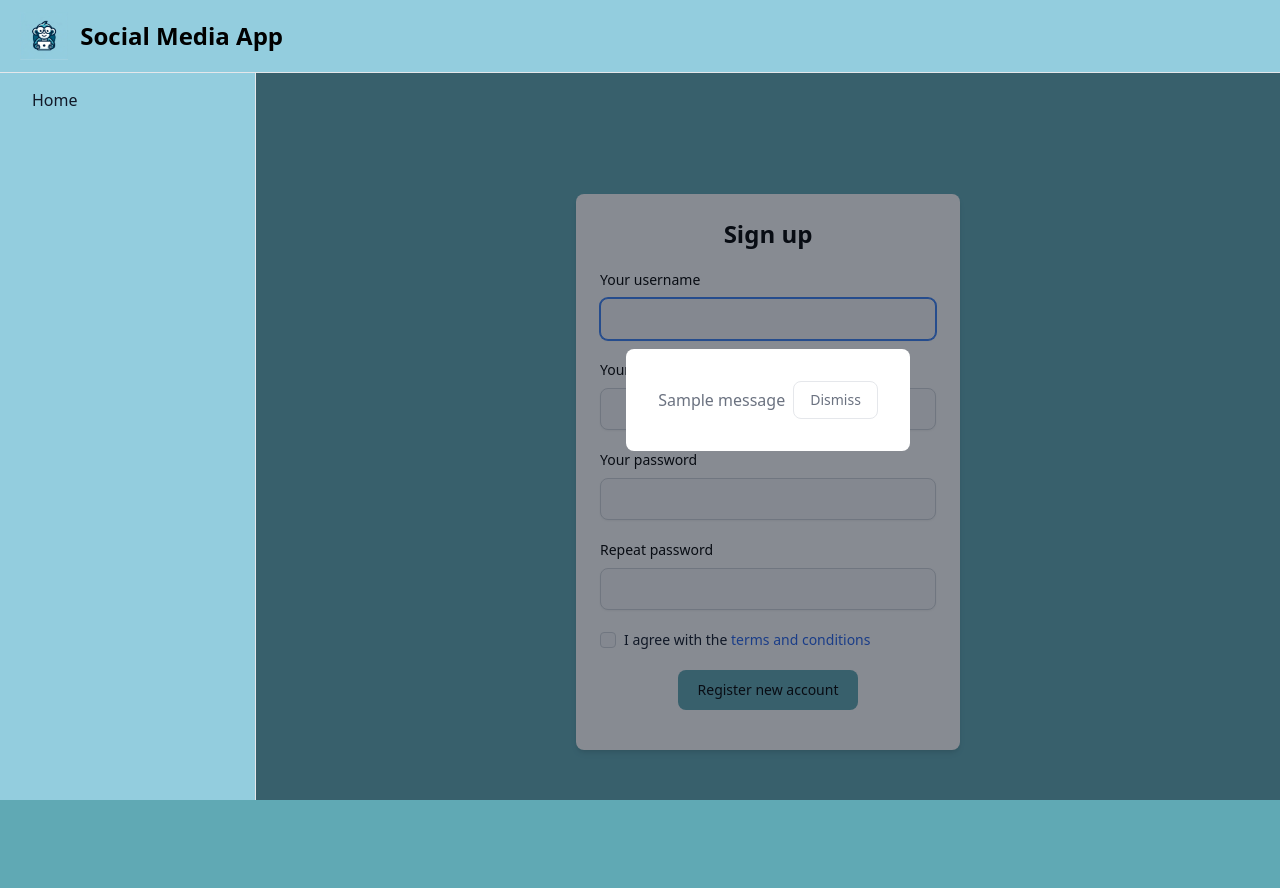
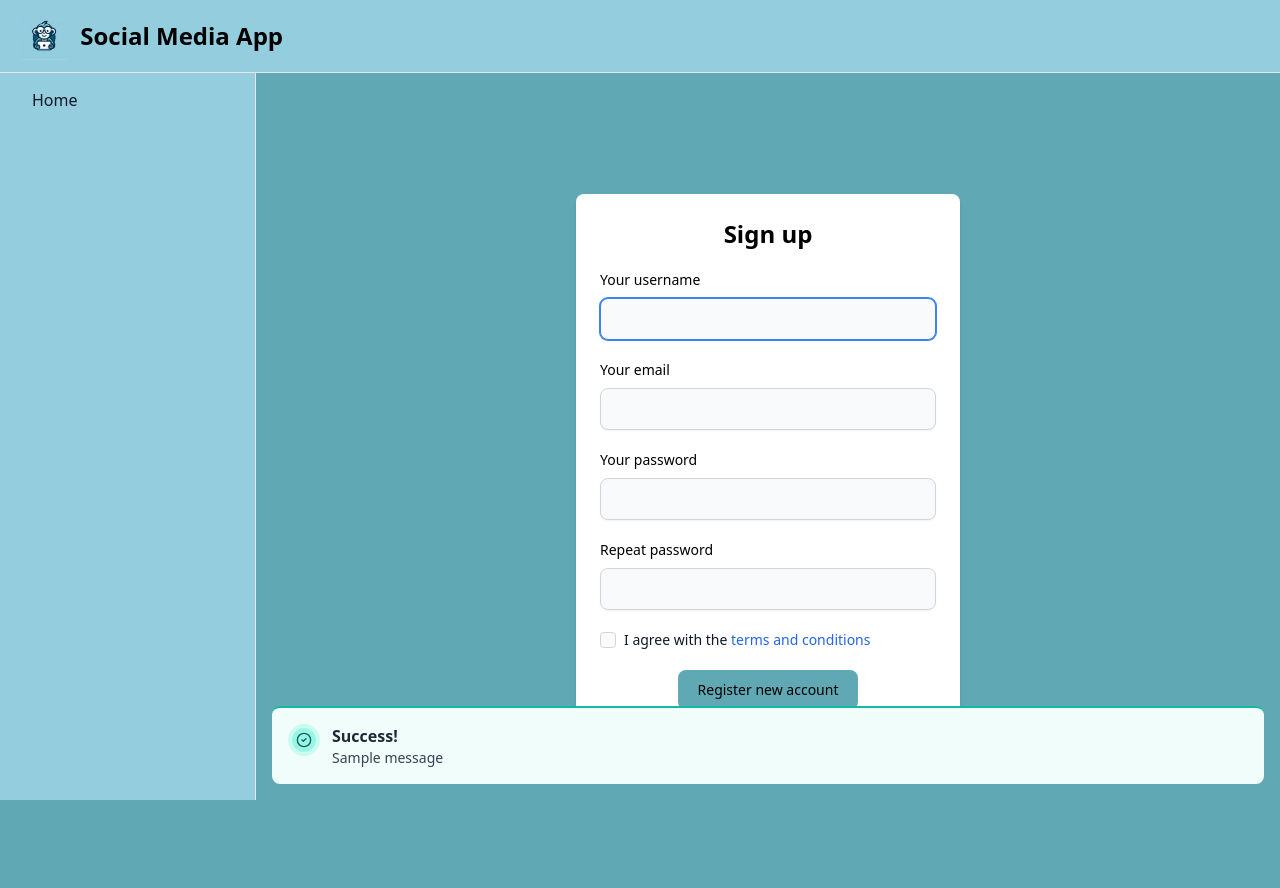
Before and after one commit to slmbakkenes/RampUpSocialMediaApp, a Django app: page /signup/ in a window 1280 px wide. Run offline with Django 5.2, Linux system fonts and the light colour scheme; tables that the repository leaves empty hold one stand-in row (values such as "Sample post"); one stand-in notice (Sample message) is shown; style sheets or scripts are compiled from the project's sources; some libraries are stand-ins or nearby versions.

Commit message:
Work in progress

```diff
--- a/templates/_base.html
+++ b/templates/_base.html
@@ -21,44 +21,7 @@
 </head>
 
 <body style="background-color: #60A9B4;">
-{% if messages %}
-    <div id="info-popup" tabindex="-1"
-         class="overflow-y-auto overflow-x-hidden sm:ml-64 fixed top-0 right-0 left-0 z-50 max-w-screen h-modal h-full no-shadow"
-         style="box-shadow: none !important;">
-        <div class="relative p-4 w-full h-full flex flex-col justify-end md:justify-center items-center">
-            {% for message in messages %}
-                <div class="relative flex items-center p-4 bg-white rounded-lg dark:bg-gray-800 md:p-8 space-x-2">
-                    <div class="text-gray-500 dark:text-gray-400">
-                        {{ message }}
-                    </div>
-                    <button id="close-modal" type="button"
-                            class="max-h-fit py-2 px-4 w-full text-sm font-medium text-gray-500 bg-white rounded-lg border border-gray-200 sm:w-auto hover:bg-gray-100 focus:ring-4 focus:outline-none focus:ring-primary-300 hover:text-gray-900 focus:z-10 dark:bg-gray-700 dark:text-gray-300 dark:border-gray-500 dark:hover:text-white dark:hover:bg-gray-600 dark:focus:ring-gray-600">
-                        Dismiss
-                    </button>
-                </div>
-            {% endfor %}
-        </div>
-    </div>
-{% endif %}
-<script>
-    const modalEl = document.getElementById('info-popup');
-    const privacyModal = new Modal(modalEl, {
-        placement: 'center'
-    });
-
-    privacyModal.show();
-
-    const closeModalEl = document.getElementById('close-modal');
-    closeModalEl.addEventListener('click', function () {
-        privacyModal.hide();
-    });
-
-    const acceptPrivacyEl = document.getElementById('confirm-button');
-    acceptPrivacyEl.addEventListener('click', function () {
-        alert('privacy accepted');
-        privacyModal.hide();
-    });
-</script>
+{% include 'messages.html' %}
 
 <!-- Navbar -->
 <nav class="fixed top-0 z-50 w-full border-b border-gray-200 dark:border-gray-700" style="background-color: #93CDDE;">
--- /dev/null
+++ b/templates/messages.html
@@ -0,0 +1,79 @@
+{% if messages %}
+    {% for message in messages %}
+        <div id="popup-{{ forloop.counter }}" tabindex="-1"
+             class="flex flex-col overflow-y-auto overflow-x-hidden sm:ml-64 pt-[4.5rem] fixed top-0 right-0 left-0 z-50 max-w-screen h-modal h-full justify-end">
+            <div class="space-y-5 w-full p-4">
+                {% if message.level == 25 %}
+                <div class="bg-teal-50 border-t-2 border-teal-500 rounded-lg p-4 dark:bg-teal-800" role="alert"
+                     tabindex="-1" aria-labelledby="hs-bordered-success-style-label">
+                    <div class="flex">
+                        <div class="shrink-0">
+                            <!-- Icon -->
+                            <span class="inline-flex justify-center items-center size-8 rounded-full border-4 border-teal-100 bg-teal-200 text-teal-800 dark:border-teal-900 dark:bg-teal-800 dark:text-teal-400">
+          <svg class="shrink-0 size-4" xmlns="http://www.w3.org/2000/svg" width="24" height="24" viewBox="0 0 24 24"
+               fill="none" stroke="currentColor" stroke-width="2" stroke-linecap="round" stroke-linejoin="round">
+            <path d="M12 22c5.523 0 10-4.477 10-10S17.523 2 12 2 2 6.477 2 12s4.477 10 10 10z"></path>
+            <path d="m9 12 2 2 4-4"></path>
+          </svg>
+        </span>
+                            <!-- End Icon -->
+                        </div>
+                        <div class="ms-3">
+                            <h3 id="hs-bordered-success-style-label"
+                                class="text-gray-800 font-semibold dark:text-white">
+                                Success!
+                            </h3>
+                            <p class="text-sm text-gray-700 dark:text-neutral-400">
+                                {{ message }}
+                            </p>
+                        </div>
+                        <div>
+
+                        </div>
+                    </div>
+                </div>
+                {% elif message.level == 40 %}
+                <div class="bg-red-50 border-s-4 border-red-500 p-4 dark:bg-red-800" role="alert" tabindex="-1"
+                     aria-labelledby="hs-bordered-red-style-label">
+                    <div class="flex">
+                        <div class="shrink-0">
+                            <!-- Icon -->
+                            <span class="inline-flex justify-center items-center size-8 rounded-full border-4 border-red-100 bg-red-200 text-red-800 dark:border-red-900 dark:bg-red-800 dark:text-red-400">
+          <svg class="shrink-0 size-4" xmlns="http://www.w3.org/2000/svg" width="24" height="24" viewBox="0 0 24 24"
+               fill="none" stroke="currentColor" stroke-width="2" stroke-linecap="round" stroke-linejoin="round">
+            <path d="M18 6 6 18"></path>
+            <path d="m6 6 12 12"></path>
+          </svg>
+        </span>
+                            <!-- End Icon -->
+                        </div>
+                        <div class="ms-3">
+                            <h3 id="hs-bordered-red-style-label"
+                                class="text-gray-800 font-semibold dark:text-white">
+                                Error!
+                            </h3>
+                            <p class="text-sm text-gray-700 dark:text-neutral-400">
+                                Your purchase has been declined.
+                            </p>
+                        </div>
+                    </div>
+                </div>
+                {% endif %}
+            </div>
+        </div>
+    {% endfor %}
+{% endif %}
+<script>
+    document.querySelectorAll('.close-modal').forEach((button, index) => {
+        const modalEl = document.getElementById(`popup-${index + 1}`);
+        const modal = new Modal(modalEl, {
+            placement: 'center'
+        });
+
+        modal.show();
+
+        button.addEventListener('click', function () {
+            modal.hide();
+        });
+    });
+</script>
```
